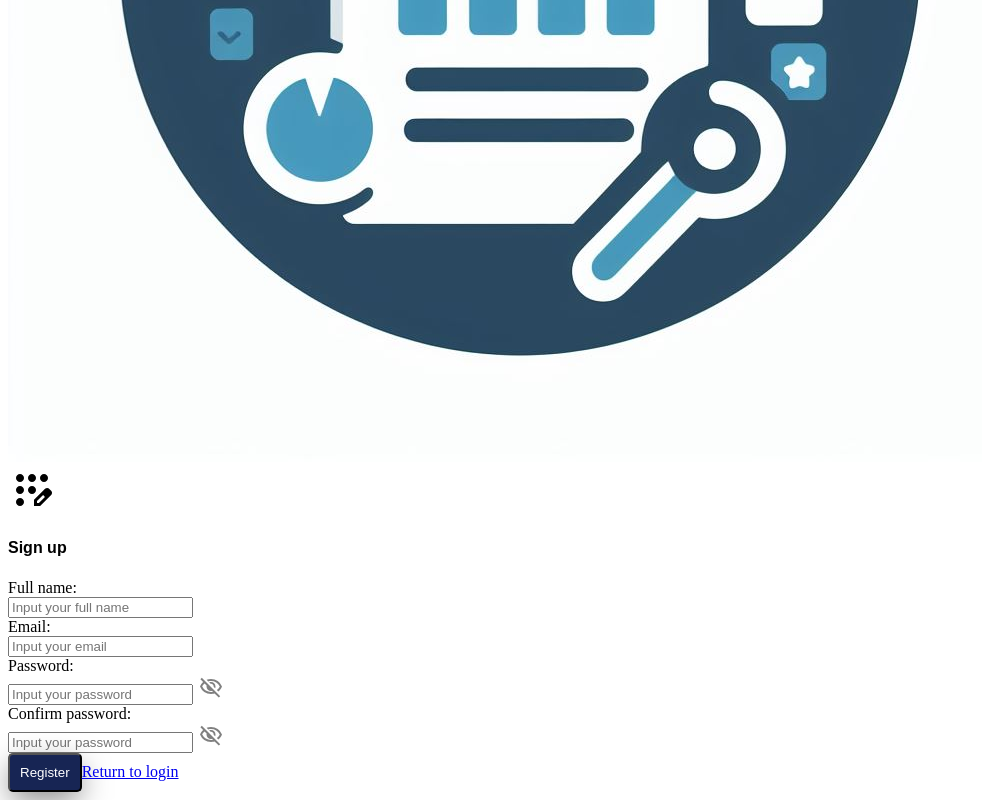
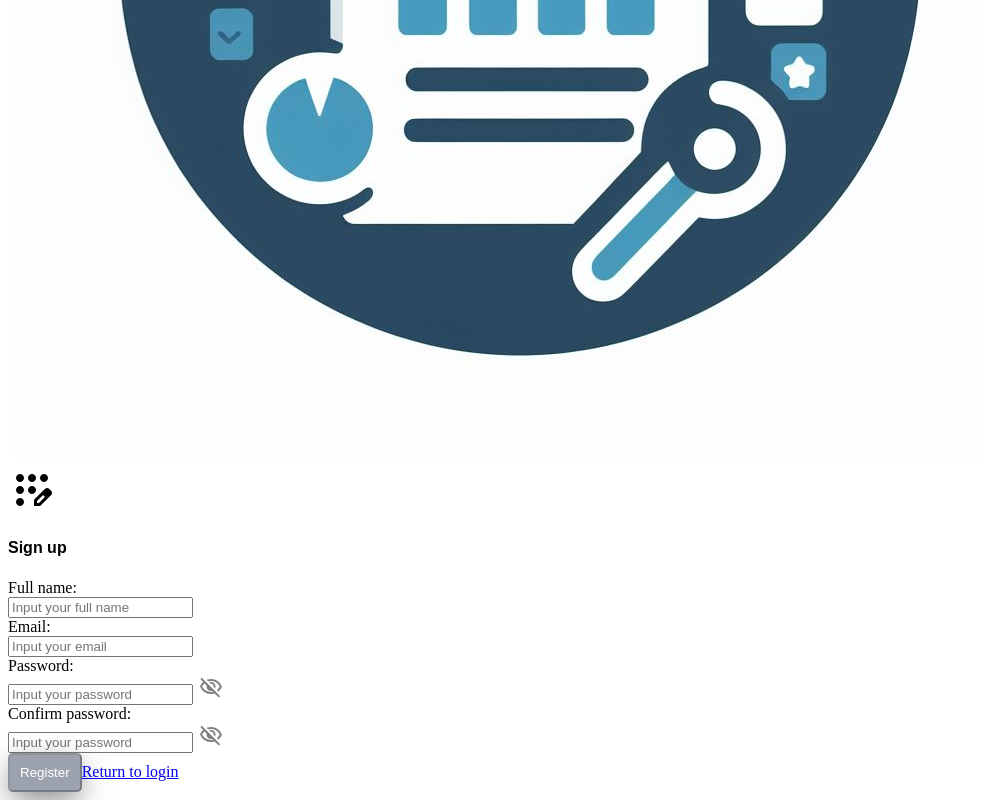
Before and after one commit to AdrianDevelopments/Testing, a React (Vite) app in the folder Automation/Prueba/electron-ui-app/src/renderer/: page /sign-up in a window 1280 px wide. Shown: the part 570-1370 px from the top of the page, without its empty margins (0-982 px from the left). Built offline with nearby package versions, Linux system fonts and the light colour scheme.

Commit message:
State buttons y refactoring

```diff
--- /dev/null
+++ b/Automation/Prueba/electron-ui-app/src/renderer/src/components/DisabledButton.jsx
@@ -0,0 +1,92 @@
+import { useContext, useEffect, useState } from 'react'
+import { SignUpContext } from '../contexts/SignUpContext'
+import { validateButton } from '../functions/validateSignUpFields'
+
+const DisabledCustomButton = ({
+  defaultBackgroundColor,
+  defaultTextColor,
+  hoverBackgroundColor,
+  disabledBackgroundColor,
+  hoverTextColor,
+  hoverBorderColor,
+  borderRadius,
+  padding,
+  text
+}) => {
+  const [hover, setHover] = useState(false)
+  const [active, setActive] = useState(false)
+  const [state, dispatch] = useContext(SignUpContext)
+
+  useEffect(() => {
+    console.log('Desde el button')
+    console.log(state)
+  })
+
+  const defaultButtonStyle = {
+    backgroundColor: defaultBackgroundColor,
+    color: defaultTextColor,
+    padding,
+    borderRadius,
+    boxShadow: '0 10px 30px -3px rgba(0,0,0, 0.5)'
+  }
+
+  const hoverButtonStyle = {
+    backgroundColor: hoverBackgroundColor,
+    color: hoverTextColor,
+    padding,
+    borderRadius,
+    borderColor: hoverBorderColor,
+    borderStyle: 'solid',
+    borderWidth: '1px',
+    boxShadow: '0 10px 30px -3px rgba(0,0,0, 0.5)'
+  }
+
+  const activeButtonStyle = {
+    backgroundColor: hoverBackgroundColor,
+    color: hoverTextColor,
+    padding,
+    borderRadius,
+    borderColor: hoverBorderColor,
+    borderStyle: 'solid',
+    borderWidth: '1px',
+    boxShadow: 'inset 5px 5px 10px 0 rgba(0, 0, 0, 0.1)'
+  }
+
+  const disabledButtonStyle = {
+    backgroundColor: disabledBackgroundColor,
+    color: defaultTextColor,
+    padding,
+    borderRadius,
+    boxShadow: '0 10px 30px -3px rgba(0,0,0, 0.5)'
+  }
+
+  return (
+    <button
+      style={
+        !state.buttonValue
+          ? disabledButtonStyle
+          : active
+          ? activeButtonStyle
+          : hover
+          ? hoverButtonStyle
+          : defaultButtonStyle
+      }
+      onMouseEnter={() => {
+        setHover(true)
+      }}
+      onMouseLeave={() => {
+        setHover(false)
+        setActive(false)
+        dispatch({ value: !state.buttonValue })
+      }}
+      onMouseDown={() => setActive(true)}
+      onMouseUp={() => setActive(false)}
+      disabled={!state.buttonValue}
+      onClick={() => {}}
+    >
+      {text}
+    </button>
+  )
+}
+
+export default DisabledCustomButton
--- a/Automation/Prueba/electron-ui-app/src/renderer/src/components/button.jsx
+++ b/Automation/Prueba/electron-ui-app/src/renderer/src/components/EnabledButton.jsx
@@ -1,9 +1,8 @@
-import { useState } from 'react'
-import {
-  validateButton
-} from '../functions/validateSignUpFields'
+import { useContext, useEffect, useState } from 'react'
+import { SignUpContext } from '../contexts/SignUpContext'
+import { validateButton } from '../functions/validateSignUpFields'
 
-const CustomButton = ({
+const EnabledCustomButton = ({
   defaultBackgroundColor,
   defaultTextColor,
   hoverBackgroundColor,
@@ -46,22 +45,31 @@ const CustomButton = ({
     boxShadow: 'inset 5px 5px 10px 0 rgba(0, 0, 0, 0.1)'
   }
 
+  const disabledButtonStyle = {
+    backgroundColor: disabledBackgroundColor,
+    color: defaultTextColor,
+    padding,
+    borderRadius,
+    boxShadow: '0 10px 30px -3px rgba(0,0,0, 0.5)'
+  }
+
   return (
     <button
       style={active ? activeButtonStyle : hover ? hoverButtonStyle : defaultButtonStyle}
-      onMouseEnter={() => setHover(true)}
+      onMouseEnter={() => {
+        setHover(true)
+      }}
       onMouseLeave={() => {
         setHover(false)
         setActive(false)
       }}
       onMouseDown={() => setActive(true)}
       onMouseUp={() => setActive(false)}
-      onClick={() =>{}
-      }
+      onClick={() => {}}
     >
       {text}
     </button>
   )
 }
 
-export default CustomButton
+export default EnabledCustomButton
--- a/Automation/Prueba/electron-ui-app/src/renderer/src/components/fields.jsx
+++ b/Automation/Prueba/electron-ui-app/src/renderer/src/components/LoginFields.jsx
@@ -2,7 +2,7 @@ import { useContext, useEffect, useState } from 'react'
 import SeeIcon from './SeeIcon.jsx'
 import { SignUpContext } from '../contexts/SignUpContext.jsx'
 
-const Field = ({
+const LoginField = ({
   typeInput,
   placeholder,
   stylesPropsContainer,
@@ -12,26 +12,12 @@ const Field = ({
 }) => {
   const [seePassword, setSeePassword] = useState(true)
 
-  const [state, dispatch] = useContext(SignUpContext)
-
-  const handleChange = (e) => {
-    console.log(' Funcion ejecutada')
-    dispatch({ field: stateName, value: e.target.value })
-  }
-
-  useEffect(() => {
-    console.log(state)
-  }, [state])
-
   return typeInput !== 'password' ? (
     <div className={`flex flex-row ${stylesPropsContainer}`}>
       <input
         type={typeInput}
         placeholder={placeholder}
         className={`border-solid border rounded-md w-full ${stylesPropsInput}`}
-        onChange={(e) => {
-          handleChange(e)
-        }}
       />
     </div>
   ) : seePassword ? (
@@ -40,9 +26,6 @@ const Field = ({
         type={'password'}
         placeholder={placeholder}
         className={`border-solid border border-r-0 rounded-l-md w-full ${stylesPropsInput}`}
-        onChange={(e) => {
-          handleChange(e)
-        }}
       />
       <SeeIcon
         seePassword={seePassword}
@@ -56,9 +39,6 @@ const Field = ({
         type={'text'}
         placeholder={placeholder}
         className={`border-solid border border-r-0 rounded-l-md w-full ${stylesPropsInput}`}
-        onChange={(e) => {
-          handleChange(e)
-        }}
       />
       <SeeIcon
         seePassword={seePassword}
@@ -69,4 +49,4 @@ const Field = ({
   )
 }
 
-export default Field
+export default LoginField
--- /dev/null
+++ b/Automation/Prueba/electron-ui-app/src/renderer/src/components/SignUpFields.jsx
@@ -0,0 +1,72 @@
+import { useContext, useEffect, useState } from 'react'
+import SeeIcon from './SeeIcon.jsx'
+import { SignUpContext } from '../contexts/SignUpContext.jsx'
+
+const SignUpField = ({
+  typeInput,
+  placeholder,
+  stylesPropsContainer,
+  stylesPropsInput,
+  borderColor,
+  stateName
+}) => {
+  const [seePassword, setSeePassword] = useState(true)
+
+  const [state, dispatch] = useContext(SignUpContext)
+
+  const handleChange = (e) => {
+    console.log(' Funcion ejecutada')
+    dispatch({ field: stateName, value: e.target.value })
+  }
+
+  useEffect(() => {
+    console.log(state)
+  }, [state])
+
+  return typeInput !== 'password' ? (
+    <div className={`flex flex-row ${stylesPropsContainer}`}>
+      <input
+        type={typeInput}
+        placeholder={placeholder}
+        className={`border-solid border rounded-md w-full ${stylesPropsInput}`}
+        onChange={(e) => {
+          handleChange(e)
+        }}
+      />
+    </div>
+  ) : seePassword ? (
+    <div className={`flex flex-row ${stylesPropsContainer}`}>
+      <input
+        type={'password'}
+        placeholder={placeholder}
+        className={`border-solid border border-r-0 rounded-l-md w-full ${stylesPropsInput}`}
+        onChange={(e) => {
+          handleChange(e)
+        }}
+      />
+      <SeeIcon
+        seePassword={seePassword}
+        setSeePassword={setSeePassword}
+        borderColor={borderColor}
+      ></SeeIcon>
+    </div>
+  ) : (
+    <div className={`flex flex-row ${stylesPropsContainer}`}>
+      <input
+        type={'text'}
+        placeholder={placeholder}
+        className={`border-solid border border-r-0 rounded-l-md w-full ${stylesPropsInput}`}
+        onChange={(e) => {
+          handleChange(e)
+        }}
+      />
+      <SeeIcon
+        seePassword={seePassword}
+        setSeePassword={setSeePassword}
+        borderColor={borderColor}
+      ></SeeIcon>
+    </div>
+  )
+}
+
+export default SignUpField
--- a/Automation/Prueba/electron-ui-app/src/renderer/src/contexts/SignUpContext.jsx
+++ b/Automation/Prueba/electron-ui-app/src/renderer/src/contexts/SignUpContext.jsx
@@ -11,6 +11,12 @@ const initialFormState = {
 export const SignUpContext = createContext([])
 
 const signUpReducer = (state, action) => {
+  if (!state.field) {
+    return {
+      ...state,
+      buttonValue: action.value
+    }
+  }
   return {
     ...state,
     [action.field]: action.value
--- a/Automation/Prueba/electron-ui-app/src/renderer/src/screens/SignUp.jsx
+++ b/Automation/Prueba/electron-ui-app/src/renderer/src/screens/SignUp.jsx
@@ -1,7 +1,7 @@
 import { Link } from 'react-router-dom'
-import Field from '../components/Fields'
+import SignUpField from '../components/SignUpFields'
 import IconImage from '../assets/yarilyn.jpeg'
-import CustomButton from '../components/Button'
+import DisabledCustomButton from '../components/DisabledButton'
 import SignUpIcon from '../components/SignUpIcon'
 import SignUpState from '../contexts/SignUpContext'
 import { validateEmail } from '../functions/validateSignUpFields'
@@ -18,7 +18,7 @@ const SignUp = () => {
       <SignUpState>
         <div className="flex flex-row gap-9 place-content-center w-full">
           <label htmlFor="register-name-input">Full name: </label>
-          <Field
+          <SignUpField
             typeInput={'text'}
             placeholder={'Input your full name'}
             stylesPropsContainer={'w-2/4'}
@@ -28,7 +28,7 @@ const SignUp = () => {
         </div>
         <div className="flex flex-row gap-16 place-content-center w-full">
           <label htmlFor="register-email-input">Email: </label>
-          <Field
+          <SignUpField
             typeInput={'email'}
             placeholder={'Input your email'}
             stylesPropsContainer={'w-2/4'}
@@ -38,7 +38,7 @@ const SignUp = () => {
         </div>
         <div className="flex flex-row gap-9 place-content-center w-full">
           <label htmlFor="register-password-input">Password: </label>
-          <Field
+          <SignUpField
             typeInput={'password'}
             placeholder={'Input your password'}
             stylesPropsContainer={'w-2/4'}
@@ -52,7 +52,7 @@ const SignUp = () => {
           <label htmlFor="register-password-input" className=" -ml-8">
             Confirm password:{' '}
           </label>
-          <Field
+          <SignUpField
             typeInput={'password'}
             placeholder={'Input your password'}
             stylesPropsContainer={'w-2/4'}
@@ -61,7 +61,7 @@ const SignUp = () => {
             borderColor={'#172554'}
           />
         </div>
-        <CustomButton
+        <DisabledCustomButton
           text={'Register'}
           padding={'10px'}
           borderRadius={'5px'}
@@ -70,6 +70,7 @@ const SignUp = () => {
           hoverBackgroundColor={'white'}
           hoverTextColor={'#172554'}
           hoverBorderColor={'#172554'}
+          disabledBackgroundColor={'#9CA3AF'}
         />
       </SignUpState>
 
```
Also changed, not shown: Automation/Prueba/electron-ui-app/src/renderer/src/screens/Login.jsx (+6 -6 lines), 1 other file (tests, documents, lock files or other folders).
